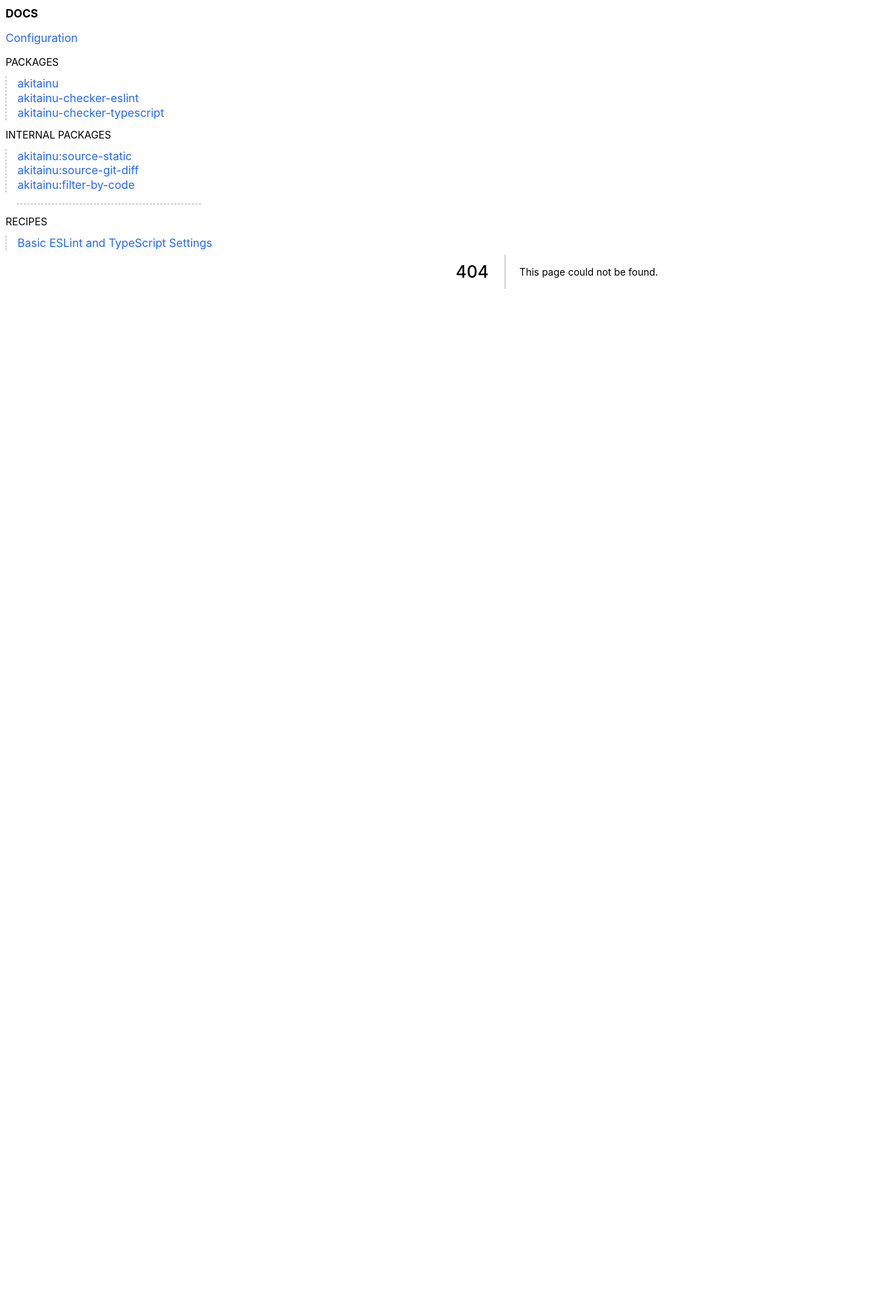
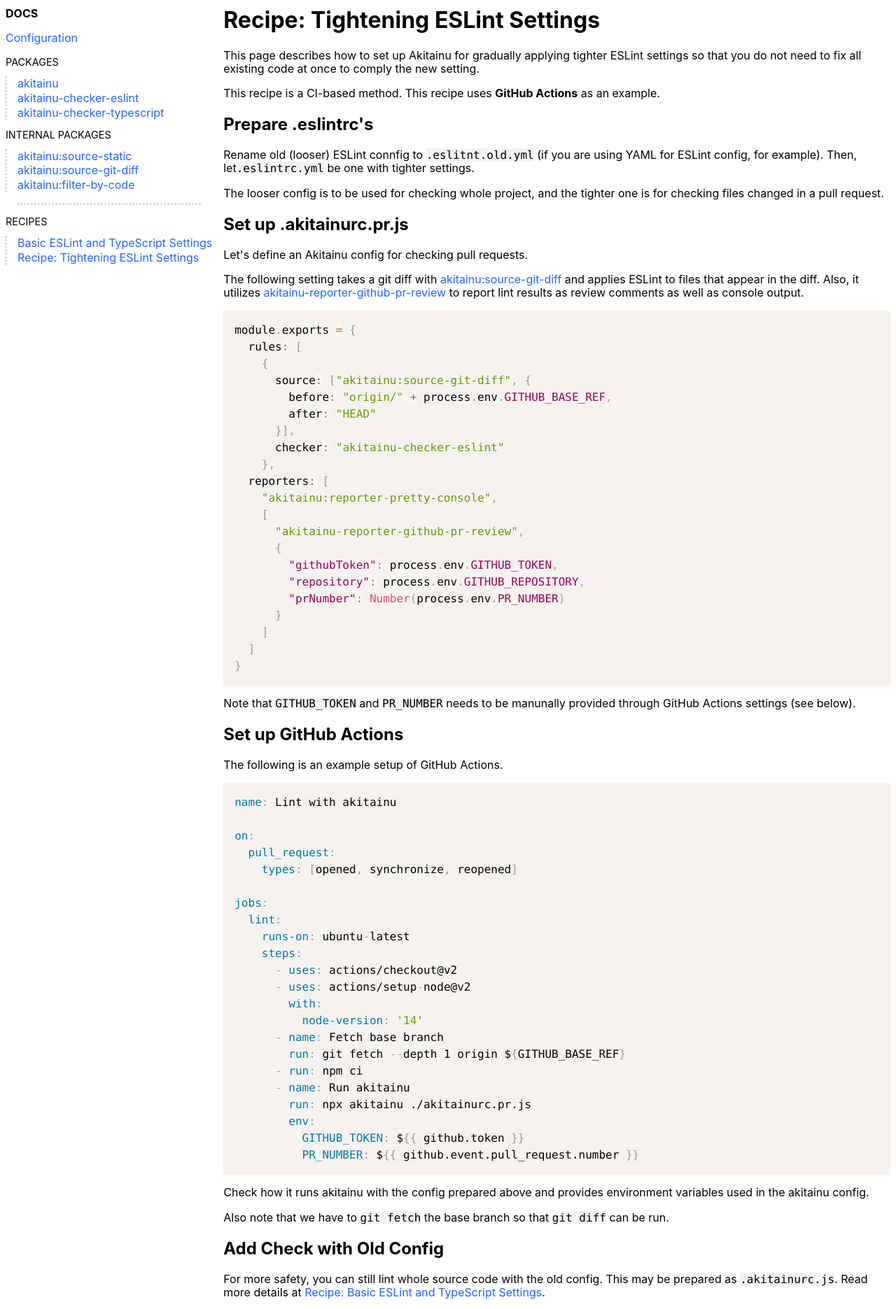
Before and after one commit to uhyo/akitainu-website, a Next.js app: page /recipes/tighten-eslint-settings in a window 1280 px wide. Before the commit this address had no page. Shown: the part 40-1911 px from the top of the page at 70% size. Before the commit the page ends 836 px from the top, so only its background shows below. Built offline with nearby package versions, Linux system fonts and the light colour scheme.

Commit message:
add recipe

```diff
--- a/src/components/Code/index.tsx
+++ b/src/components/Code/index.tsx
@@ -2,18 +2,21 @@
 import { PrismAsyncLight } from "react-syntax-highlighter";
 import shellLanguage from "react-syntax-highlighter/dist/cjs/languages/prism/shell-session";
 import typescriptLanguage from "react-syntax-highlighter/dist/cjs/languages/prism/typescript";
+import yamlLanguage from "react-syntax-highlighter/dist/cjs/languages/prism/yaml";
 import prism from "react-syntax-highlighter/dist/cjs/styles/prism/prism";
 import classes from "./Code.module.css";
 
-type Language = "ts" | "sh";
+type Language = "ts" | "sh" | "yaml";
 
 const langMap: Record<Language, string> = {
   ts: "typescript",
   sh: "shell-session",
+  yaml: "yaml",
 };
 
 PrismAsyncLight.registerLanguage(langMap.ts, typescriptLanguage);
 PrismAsyncLight.registerLanguage(langMap.sh, shellLanguage);
+PrismAsyncLight.registerLanguage(langMap.yaml, yamlLanguage);
 
 const preCustomStyle = {
   position: "relative",
--- a/src/components/GlobalNavigation/index.tsx
+++ b/src/components/GlobalNavigation/index.tsx
@@ -50,6 +50,11 @@
             Basic ESLint and TypeScript Settings
           </Link>
         </li>
+        <li>
+          <Link href="/recipes/tighten-eslint-settings">
+            Recipe: Tightening ESLint Settings
+          </Link>
+        </li>
       </ul>
     </div>
   );
--- /dev/null
+++ b/src/pages/recipes/tighten-eslint-settings.tsx
@@ -0,0 +1,139 @@
+import Head from "next/head";
+import Link from "next/link";
+import { Fragment } from "react";
+import { Code } from "../../components/Code";
+
+export default function tighteningESLintSettingsPage() {
+  return (
+    <Fragment>
+      <Head>
+        <title>Recipe: Tightening ESLint Settings</title>
+      </Head>
+      <h1>Recipe: Tightening ESLint Settings</h1>
+      <p>
+        This page describes how to set up Akitainu for gradually applying
+        tighter ESLint settings so that you do not need to fix all existing code
+        at once to comply the new setting.
+      </p>
+      <p>
+        This recipe is a CI-based method. This recipe uses <b>GitHub Actions</b>{" "}
+        as an example.
+      </p>
+
+      <h2>Prepare .eslintrc's</h2>
+      <p>
+        Rename old (looser) ESLint connfig to <code>.eslitnt.old.yml</code> (if
+        you are using YAML for ESLint config, for example). Then, let
+        <code>.eslintrc.yml</code> be one with tighter settings.
+      </p>
+      <p>
+        The looser config is to be used for checking whole project, and the
+        tighter one is for checking files changed in a pull request.
+      </p>
+
+      <h2>Set up .akitainurc.pr.js</h2>
+      <p>Let's define an Akitainu config for checking pull requests.</p>
+      <p>
+        The following setting takes a git diff with{" "}
+        <Link href="/docs/packages/akitainu:source-git-diff">
+          akitainu:source-git-diff
+        </Link>{" "}
+        and applies ESLint to files that appear in the diff. Also, it utilizes{" "}
+        <Link href="/docs/packages/akitainu-reporter-github-pr-review">
+          akitainu-reporter-github-pr-review
+        </Link>{" "}
+        to report lint results as review comments as well as console output.
+      </p>
+      <Code language="ts">
+        {`module.exports = {
+  rules: [
+    {
+      source: ["akitainu:source-git-diff", {
+        before: "origin/" + process.env.GITHUB_BASE_REF,
+        after: "HEAD"
+      }],
+      checker: "akitainu-checker-eslint"
+    },
+  reporters: [
+    "akitainu:reporter-pretty-console",
+    [
+      "akitainu-reporter-github-pr-review",
+      {
+        "githubToken": process.env.GITHUB_TOKEN,
+        "repository": process.env.GITHUB_REPOSITORY,
+        "prNumber": Number(process.env.PR_NUMBER)
+      }
+    ]
+  ]
+}`}
+      </Code>
+      <p>
+        Note that <code>GITHUB_TOKEN</code> and <code>PR_NUMBER</code> needs to
+        be manunally provided through GitHub Actions settings (see below).
+      </p>
+
+      <h2>Set up GitHub Actions</h2>
+      <p>The following is an example setup of GitHub Actions.</p>
+      <Code language="yaml">
+        {`
+name: Lint with akitainu
+
+on:
+  pull_request:
+    types: [opened, synchronize, reopened]
+
+jobs:
+  lint:
+    runs-on: ubuntu-latest
+    steps:
+      - uses: actions/checkout@v2
+      - uses: actions/setup-node@v2
+        with:
+          node-version: '14'
+      - name: Fetch base branch
+        run: git fetch --depth 1 origin \${GITHUB_BASE_REF}
+      - run: npm ci
+      - name: Run akitainu
+        run: npx akitainu ./akitainurc.pr.js
+        env:
+          GITHUB_TOKEN: \${{ github.token }}
+          PR_NUMBER: \${{ github.event.pull_request.number }}
+`.trim()}
+      </Code>
+      <p>
+        Check how it runs akitainu with the config prepared above and provides
+        environment variables used in the akitainu config.
+      </p>
+      <p>
+        Also note that we have to <code>git fetch</code> the base branch so that{" "}
+        <code>git diff</code> can be run.
+      </p>
+
+      <h2>Add Check with Old Config</h2>
+      <p>
+        For more safety, you can still lint whole source code with the old
+        config. This may be prepared as <code>.akitainurc.js</code>. Read more
+        details at{" "}
+        <Link href="/recipes.basic-eslnt-ts">
+          Recipe: Basic ESLint and TypeScript Settings
+        </Link>
+        .
+      </p>
+      <Code language="ts">
+        {`module.exports = {
+  rules: [
+    {
+      source: ["akitainu:source-static", {
+        files: ["./src/**/*.ts"]
+      }],
+      checker: ["akitainu-checker-eslint", {
+        eslintOptions: {
+          overrideConfigFile: "./eslintrc.old.yml"
+        }
+      }]
+    },
+}`}
+      </Code>
+    </Fragment>
+  );
+}
```
Also changed, not shown: src/pages/recipes/basic-eslint-ts.tsx (+6 -2 lines).
